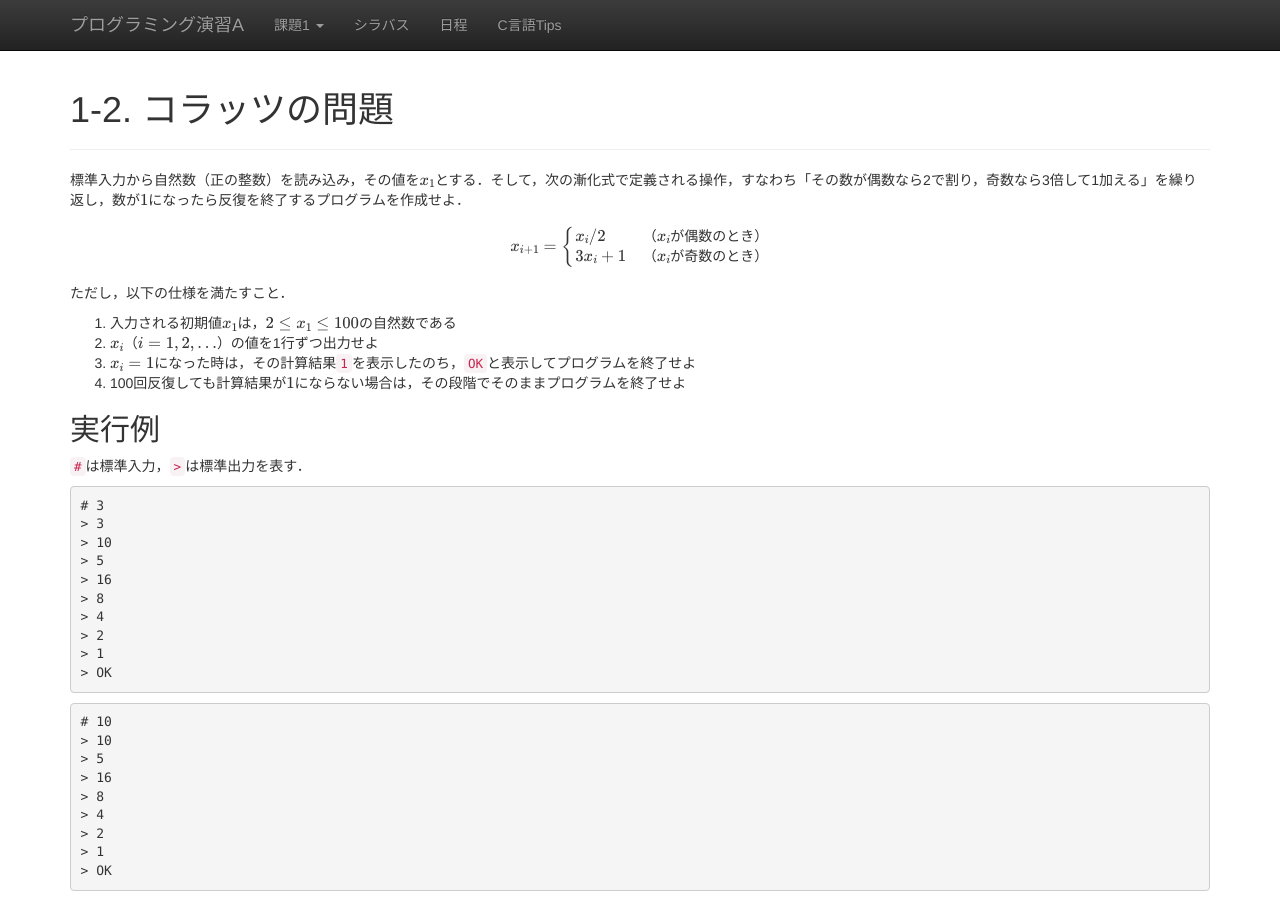
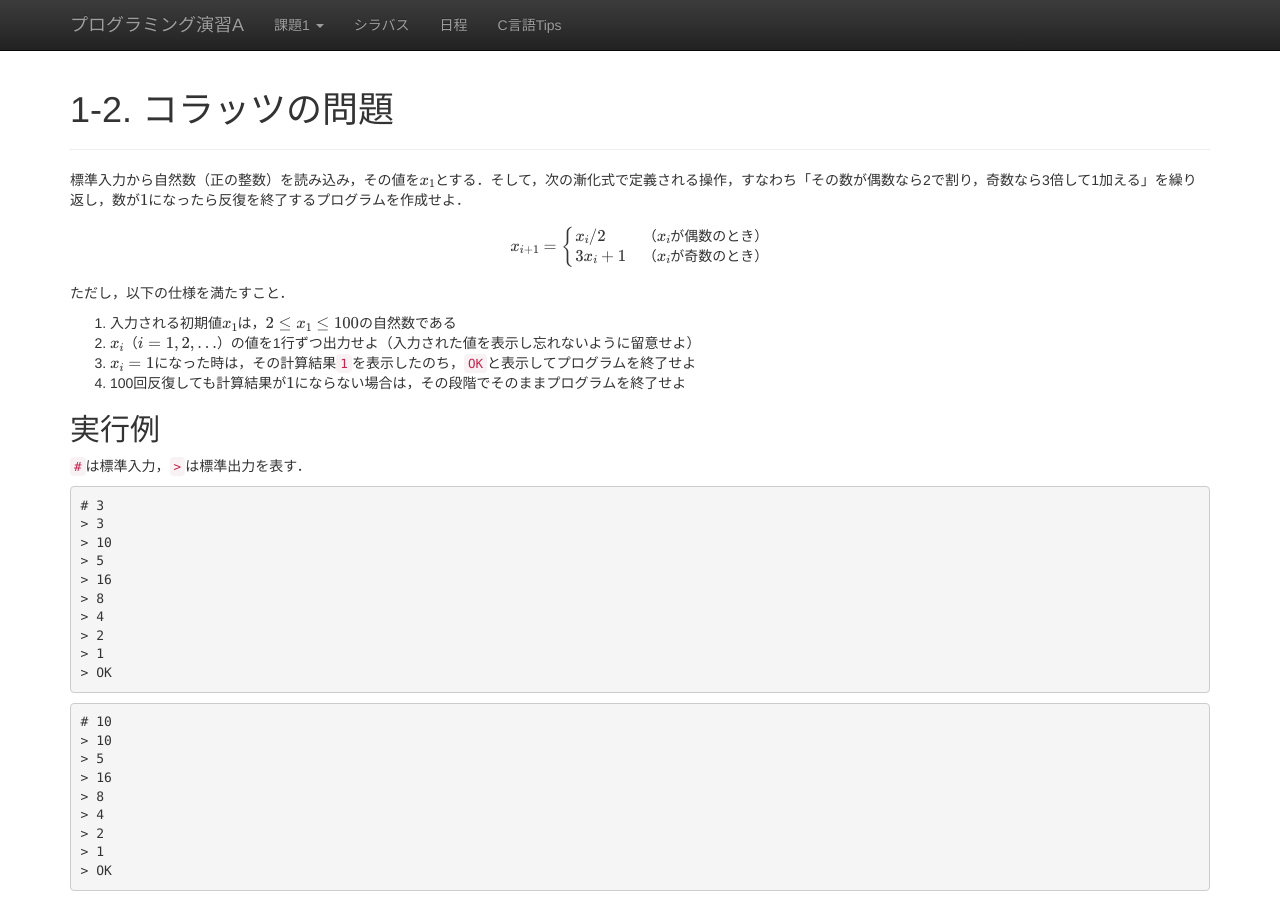
Before and after one commit to ecei-tohoku/ppa-public, a Jekyll site: the page built from kadai1/p12.md, in a window 1280 px wide and 900 px high. Built offline with Jekyll 4.4.1, drawn with Linux system fonts in a browser that asks for light colours; nearby versions of some CDN libraries; formulas are drawn with MathJax 3.

Commit message:
Added a note to Kadai 1-2.

```diff
--- a/kadai1/p12.md
+++ b/kadai1/p12.md
@@ -15,7 +15,7 @@ $$
 ただし，以下の仕様を満たすこと．
 
 1. 入力される初期値$x_1$は，$2 \leq x_1 \leq 100$の自然数である
-2. $x_i$（$i = 1, 2, ...$）の値を1行ずつ出力せよ
+2. $x_i$（$i = 1, 2, ...$）の値を1行ずつ出力せよ（入力された値を表示し忘れないように留意せよ）
 3. $x_i = 1$になった時は，その計算結果`1`を表示したのち，`OK`と表示してプログラムを終了せよ
 4. 100回反復しても計算結果が$1$にならない場合は，その段階でそのままプログラムを終了せよ
 
```
